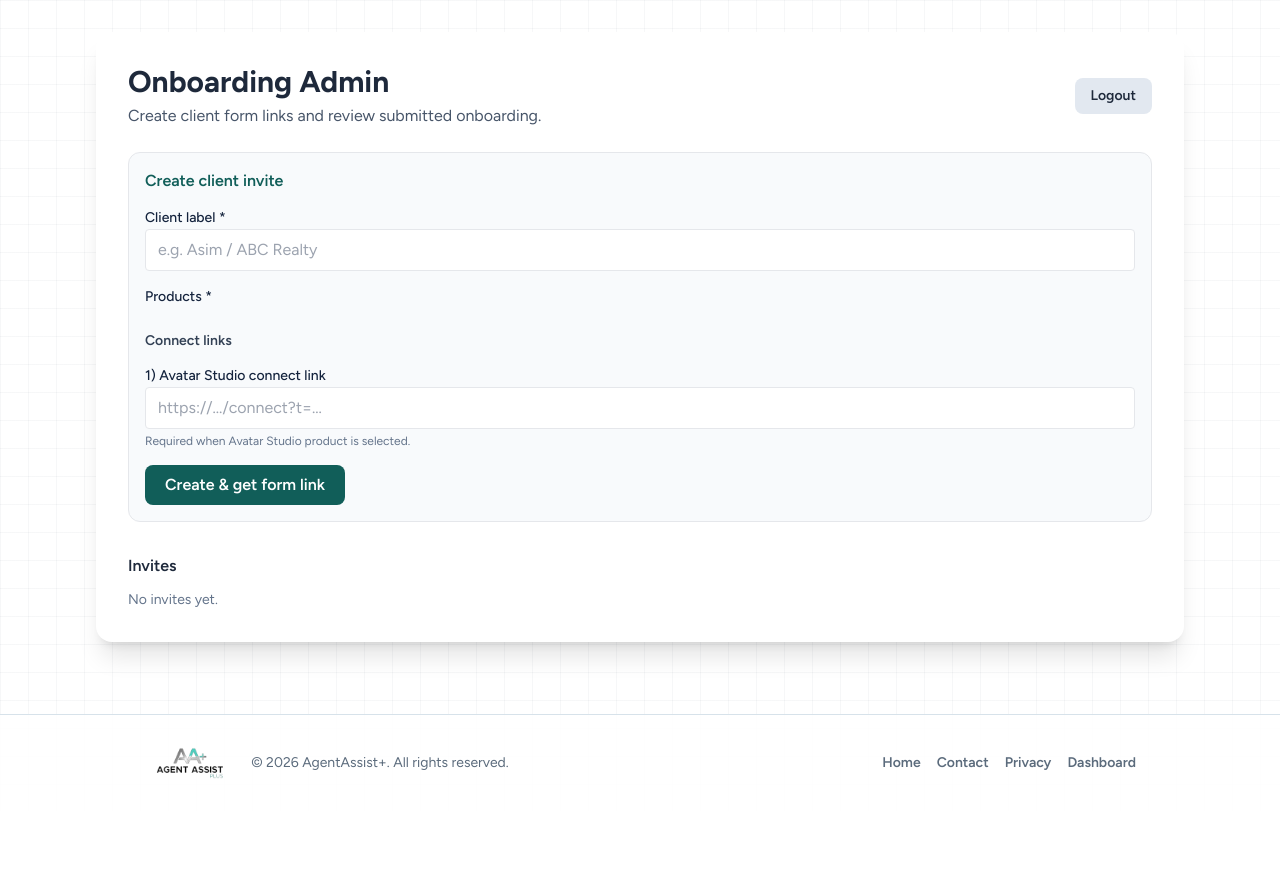
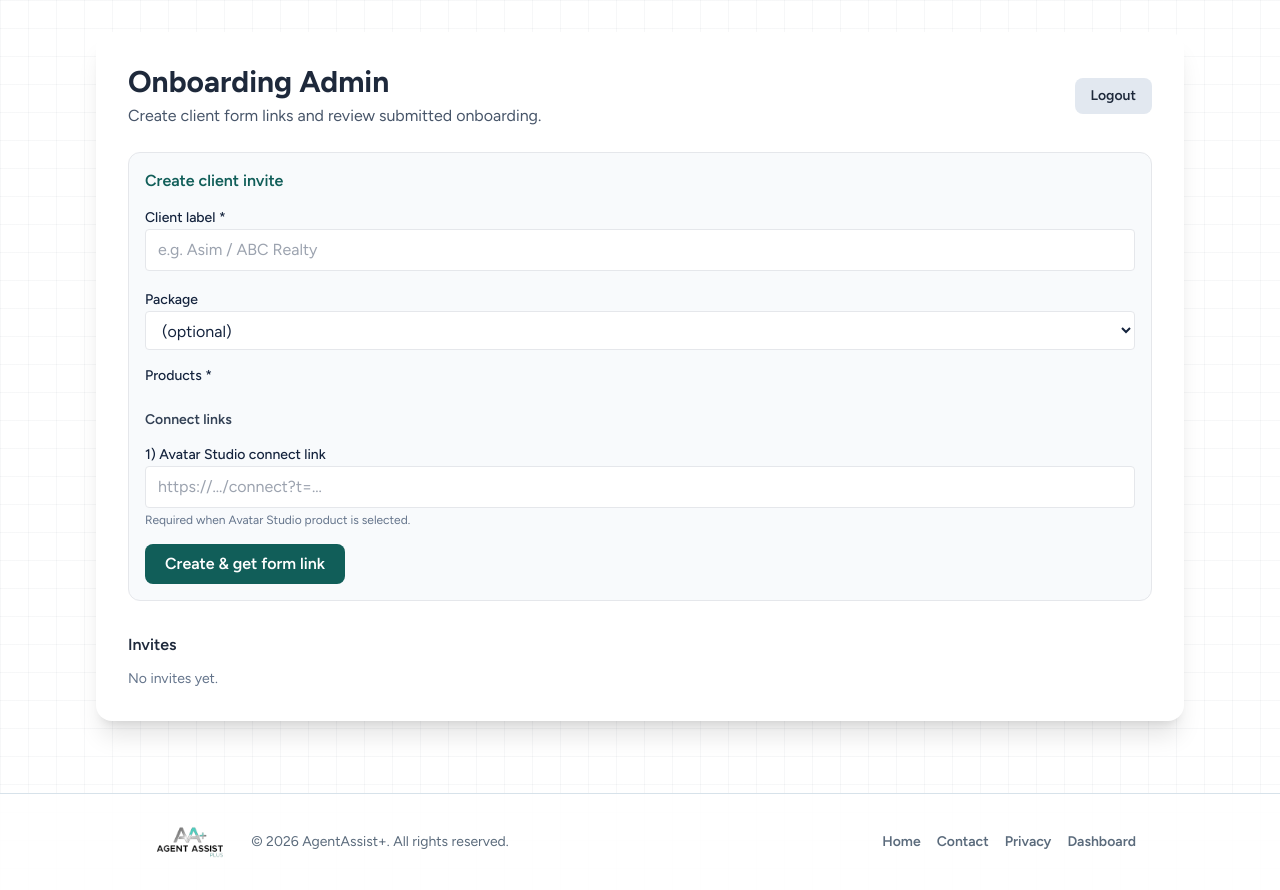
Before and after one commit to digigreyai-bot/onbaording.html, a FastAPI app: template templates/admin_home.html in a window 1280 px wide. Before the commit the page ends 779 px from the top, so only its background shows below. Run offline with FastAPI, Linux system fonts and the light colour scheme; the template is opened without the code that fills it, so the values that code supplies are empty; some libraries are stand-ins or nearby versions.

Commit message:
Show purchased package on the client form when set.
Store package on invites and prefer a single Basic/Growth/Premium pill over listing individual services.

Co-authored-by: Cursor <cursoragent@cursor.com>

```diff
--- a/app.py
+++ b/app.py
@@ -40,6 +40,22 @@ PRODUCT_OPTIONS = [
     ("smart-grid", "Smart Grid"),
 ]
 PRODUCT_LABELS = dict(PRODUCT_OPTIONS)
+PACKAGE_LABELS = {
+    "basic": "Basic",
+    "growth": "Growth",
+    "premium": "Premium",
+}
+
+
+def normalize_package(raw: Optional[str]) -> str:
+    key = (raw or "").strip().lower()
+    if key in PACKAGE_LABELS:
+        return key
+    # Accept display names too.
+    for slug, label in PACKAGE_LABELS.items():
+        if key == label.lower():
+            return slug
+    return ""
 
 
 def file_slots(base: str) -> List[str]:
@@ -112,12 +128,14 @@ def create_invite_from_payload(
     connect_url_avatar: str = "",
     connect_url_vtour: str = "",
     connect_url_smartgrid: str = "",
+    package: str = "",
 ) -> tuple[Optional[dict], Optional[str]]:
     label = (label or "").strip()
     products = [p for p in products if p in PRODUCT_LABELS]
     avatar = (connect_url_avatar or "").strip()
     vtour = (connect_url_vtour or "").strip()
     smart = (connect_url_smartgrid or "").strip()
+    pkg = normalize_package(package)
 
     if not label:
         return None, "Client label is required."
@@ -139,6 +157,7 @@ def create_invite_from_payload(
         connect_url_avatar=avatar or None,
         connect_url_vtour=vtour or None,
         connect_url_smartgrid=smart or None,
+        package=pkg or None,
     )
     return invite, None
 
@@ -464,6 +483,8 @@ def form_context(
     phone_raw = (submission or {}).get("phone") or ""
     dial, national = split_phone(phone_raw, payload)
     client_name = (invite.get("label") or "").strip()
+    package_slug = normalize_package(invite.get("package") or "")
+    package_label = PACKAGE_LABELS.get(package_slug, "")
     show_logo = "smart-grid" in products or "market-pulse" in products
     show_projects = "lead-flow-call" in products or "call-pilot" in products
     show_brand = True
@@ -488,6 +509,8 @@ def form_context(
         "token": token,
         "products": products,
         "product_labels": PRODUCT_LABELS,
+        "package_slug": package_slug,
+        "package_label": package_label,
         **client_connect_context(invite),
         "error": error,
         "pending": pending,
@@ -582,6 +605,7 @@ async def admin_create_invite(
     connect_url_avatar: str = Form(""),
     connect_url_vtour: str = Form(""),
     connect_url_smartgrid: str = Form(""),
+    package: str = Form(""),
     products: List[str] = Form([]),
 ):
     if not auth.is_admin(request):
@@ -593,6 +617,7 @@ async def admin_create_invite(
         connect_url_avatar=connect_url_avatar,
         connect_url_vtour=connect_url_vtour,
         connect_url_smartgrid=connect_url_smartgrid,
+        package=package,
     )
     if error:
         return admin_home(request, error=error)
@@ -605,6 +630,7 @@ class InviteCreateBody(BaseModel):
     connect_url_avatar: str = ""
     connect_url_vtour: str = ""
     connect_url_smartgrid: str = ""
+    package: str = ""
 
 
 @app.post("/api/invites")
@@ -628,6 +654,7 @@ async def api_create_invite(
         connect_url_avatar=str(payload.connect_url_avatar or ""),
         connect_url_vtour=str(payload.connect_url_vtour or ""),
         connect_url_smartgrid=str(payload.connect_url_smartgrid or ""),
+        package=str(payload.package or ""),
     )
     if error:
         return JSONResponse({"error": error}, status_code=400)
@@ -639,6 +666,7 @@ async def api_create_invite(
         "formUrl": client_form_url(request, token),
         "label": invite.get("label"),
         "products": invite.get("products") or [],
+        "package": invite.get("package"),
     }
 
 
--- a/templates/admin_home.html
+++ b/templates/admin_home.html
@@ -26,6 +26,15 @@
         <div>
           <label class="text-sm font-medium">Client label *</label>
           <input required name="label" placeholder="e.g. Asim / ABC Realty" class="w-full border rounded px-3 py-2" />
+        </div>
+        <div>
+          <label class="text-sm font-medium">Package</label>
+          <select name="package" class="w-full border rounded px-3 py-2 bg-white">
+            <option value="">(optional)</option>
+            <option value="basic">Basic</option>
+            <option value="growth">Growth</option>
+            <option value="premium">Premium</option>
+          </select>
         </div>
         <div>
           <label class="text-sm font-medium block mb-2">Products *</label>
@@ -63,6 +72,7 @@
             <tr class="text-left border-b bg-slate-50">
               <th class="p-2">ID</th>
               <th class="p-2">Label</th>
+              <th class="p-2">Package</th>
               <th class="p-2">Products</th>
               <th class="p-2">Status</th>
               <th class="p-2">Created</th>
@@ -74,6 +84,7 @@
             <tr class="border-b">
               <td class="p-2">{{ inv.id }}</td>
               <td class="p-2 font-medium">{{ inv.label }}</td>
+              <td class="p-2">{% if inv.package %}{{ inv.package|capitalize }}{% else %}<span class="text-slate-400">-</span>{% endif %}</td>
               <td class="p-2">{{ inv.products | join(", ") }}</td>
               <td class="p-2">
                 {% if inv.status == "submitted" %}
--- a/templates/client_form.html
+++ b/templates/client_form.html
@@ -30,9 +30,13 @@
 
   <div class="bg-white/90 backdrop-blur rounded-2xl shadow-panel border border-aa-line p-5 md:p-8">
     <div class="flex flex-wrap gap-2 mb-6">
+      {% if package_label %}
+      <span class="px-4 py-2 rounded-lg bg-aa-navy text-white text-sm font-semibold tracking-wide">{{ package_label }} package</span>
+      {% else %}
       {% for key in products %}
       <span class="px-3 py-1.5 rounded-lg bg-aa-navy text-white text-xs font-semibold tracking-wide">{{ product_labels.get(key, key) }}</span>
       {% endfor %}
+      {% endif %}
     </div>
 
     {% if error %}
--- a/templates/invite_detail.html
+++ b/templates/invite_detail.html
@@ -42,7 +42,9 @@
 
     <div class="grid grid-cols-1 md:grid-cols-2 gap-4 text-sm">
       <div class="p-4 rounded-xl border">
-        <h3 class="font-semibold mb-2">Products</h3>
+        <h3 class="font-semibold mb-2">Package</h3>
+        <p>{% if invite.package %}{{ invite.package|capitalize }}{% else %}<span class="text-slate-400">Not set</span>{% endif %}</p>
+        <h3 class="font-semibold mb-2 mt-4">Products</h3>
         <ul class="list-disc ml-5">
           {% for p in invite.products %}<li>{{ p }}</li>{% endfor %}
         </ul>
```
Also changed, not shown: db.py (+6 -3 lines).
